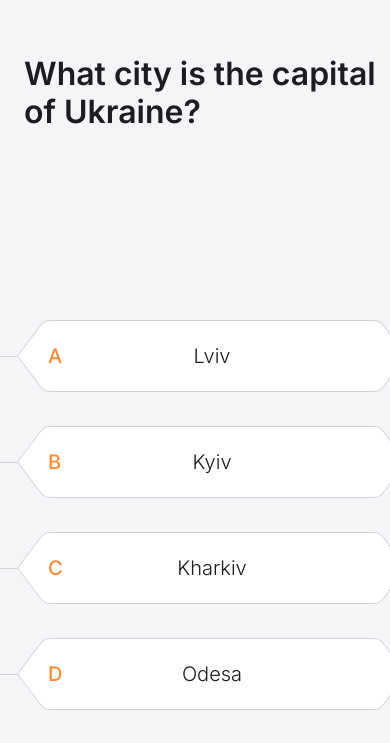
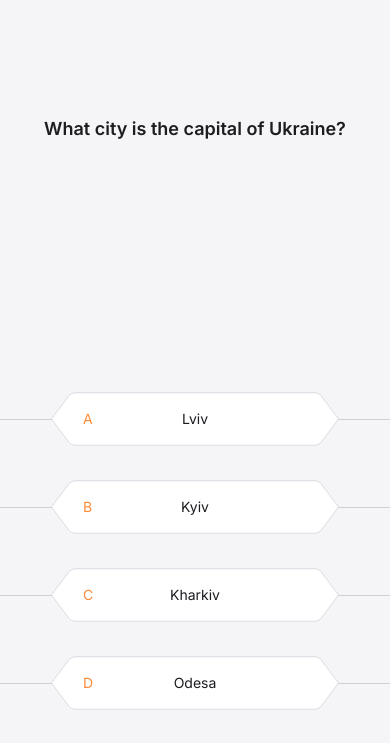
Before and after one commit to mpavlushchenko/test_task_NextJs, a Next.js app: page /millionaire-game in a window 390 px wide. Shown: the part 101-844 px from the top of the page. Built offline with nearby package versions, Linux system fonts and the light colour scheme.

Commit message:
task: update style for mobile screen

```diff
--- a/src/components/RectangleItem/RectangleItem.module.css
+++ b/src/components/RectangleItem/RectangleItem.module.css
@@ -38,7 +38,6 @@
   font-weight: 400;
   text-align: center;
   color: var(--color-black-100);
-  padding: 1px;
   z-index: 10;
   transition: background-color 0.3s ease, color 0.3s ease;
   cursor: pointer;
@@ -99,3 +98,15 @@
   stroke: var(--color-red-100);
   fill: var(--color-red-5);
 }
+
+@media (max-width: 480px) {
+  .item svg {
+    width: 288px;
+    height: 56px;
+  }
+  .label,
+  .marker {
+    font-size: 14px;
+    font-weight: 400;
+  }
+}
--- a/src/features/millionaire-game/GameScreen.module.css
+++ b/src/features/millionaire-game/GameScreen.module.css
@@ -79,3 +79,21 @@
     display: flex;
   }
 }
+
+@media (max-width: 480px) {
+  .question {
+    text-align: center;
+  }
+  .item svg {
+    width: 288px;
+    height: 56px;
+  }
+  .label,
+  .marker {
+    font-size: 14px;
+  }
+  .sidebar svg {
+    width: 240px;
+    height: 32px;
+  }
+}
--- a/src/styles/globals.css
+++ b/src/styles/globals.css
@@ -50,3 +50,9 @@ h1 {
 h2 {
   font-size: 32px;
 }
+
+@media (max-width: 480px) {
+  h2 {
+    font-size: 18px;
+  }
+}
```
